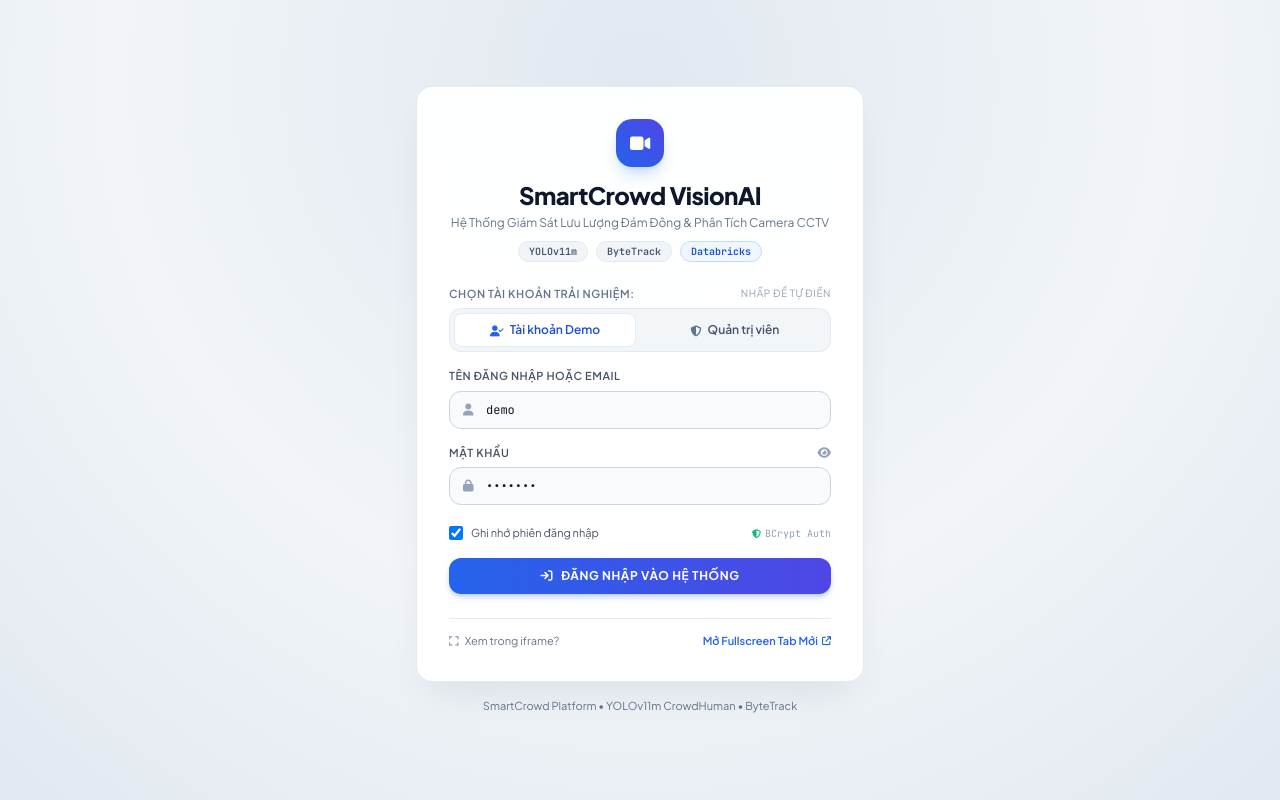
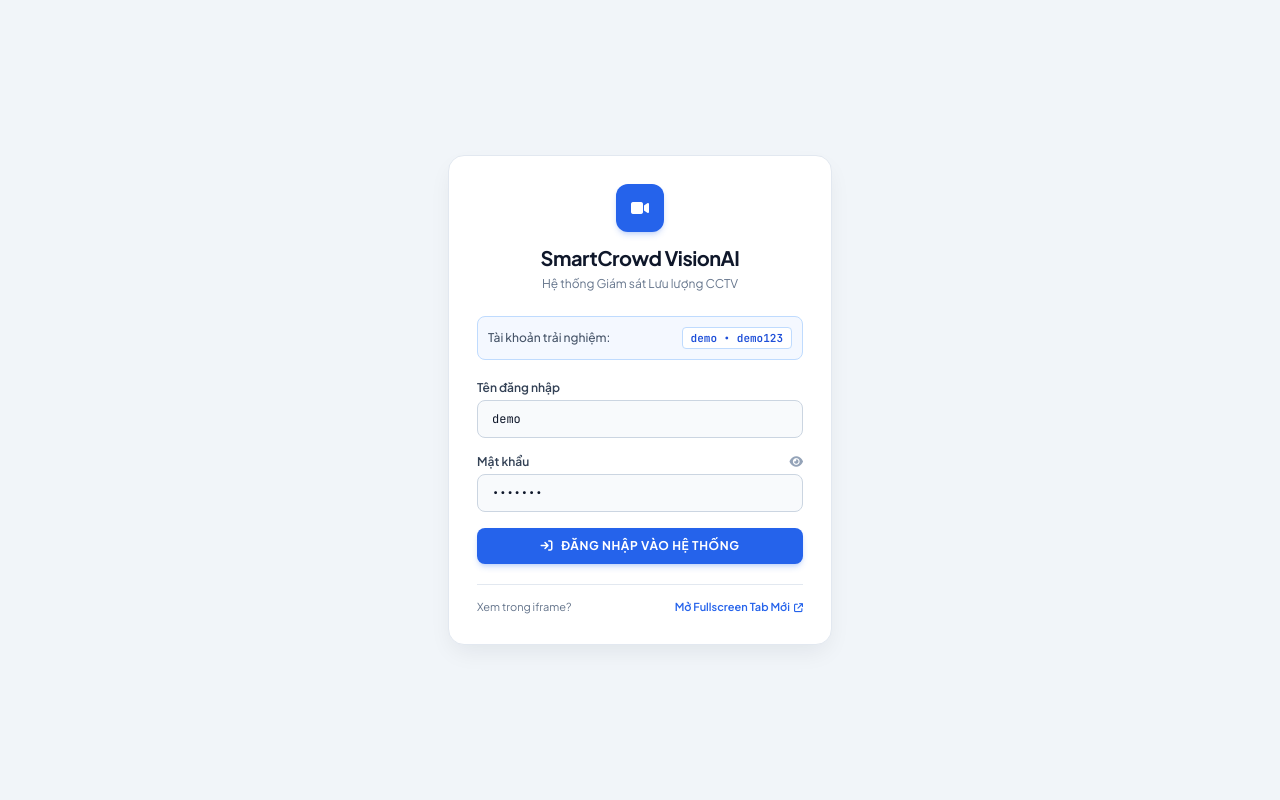
Before and after one commit to MinHung1411/smartcrowd-visionai, a Flask app: page /auth/login in a window 1280 px wide. Run offline with Flask 3, Linux system fonts and the light colour scheme; some libraries are stand-ins or nearby versions.

Commit message:
refactor(auth): simplify login page to basic, clean layout without admin tab or cluttered badges

```diff
--- a/src/app/templates/auth/login.html
+++ b/src/app/templates/auth/login.html
@@ -12,16 +12,15 @@
     <style>
         body {
             font-family: 'Plus Jakarta Sans', -apple-system, BlinkMacSystemFont, sans-serif;
-            background: radial-gradient(circle at 50% 10%, #e2e8f0 0%, #f1f5f9 55%, #e2e8f0 100%);
+            background-color: #f1f5f9;
             color: #0f172a;
             min-height: 100vh;
         }
         .mono-font { font-family: 'JetBrains Mono', monospace; }
         .login-card {
-            background: rgba(255, 255, 255, 0.96);
-            backdrop-filter: blur(16px);
-            border: 1px solid rgba(226, 232, 240, 0.9);
-            box-shadow: 0 20px 40px -15px rgba(15, 23, 42, 0.1);
+            background: #ffffff;
+            border: 1px solid #e2e8f0;
+            box-shadow: 0 10px 25px -5px rgba(15, 23, 42, 0.08);
         }
         .input-field {
             background: #f8fafc;
@@ -39,31 +38,26 @@
 </head>
 <body class="flex flex-col items-center justify-center min-h-screen p-4 antialiased selection:bg-blue-600 selection:text-white">
 
-    <div class="w-full max-w-md space-y-4 my-6">
+    <div class="w-full max-w-sm space-y-4 my-6">
 
-        <!-- Login Container Card -->
-        <div class="login-card rounded-2xl p-7 md:p-8 relative">
-            <!-- Header & Branding -->
+        <!-- Login Card -->
+        <div class="login-card rounded-2xl p-7 relative">
+            <!-- Header -->
             <div class="text-center mb-6">
-                <div class="inline-flex items-center justify-center w-12 h-12 rounded-2xl bg-gradient-to-tr from-blue-600 to-indigo-600 text-white mb-3 shadow-lg shadow-blue-500/25">
-                    <i class="fas fa-video text-lg"></i>
+                <div class="inline-flex items-center justify-center w-12 h-12 rounded-xl bg-blue-600 text-white mb-3 shadow-md shadow-blue-600/20">
+                    <i class="fas fa-video text-base"></i>
                 </div>
-                <h1 class="text-2xl font-extrabold text-slate-900 tracking-tight">
+                <h1 class="text-xl font-bold text-slate-900 tracking-tight">
                     SmartCrowd VisionAI
                 </h1>
-                <p class="text-xs text-slate-500 mt-1">Hệ Thống Giám Sát Lưu Lượng Đám Đông &amp; Phân Tích Camera CCTV</p>
-                <div class="flex items-center justify-center gap-2 mt-2.5">
-                    <span class="px-2.5 py-0.5 rounded-full bg-slate-100 border border-slate-200 text-[10px] mono-font text-slate-600 font-semibold">YOLOv11m</span>
-                    <span class="px-2.5 py-0.5 rounded-full bg-slate-100 border border-slate-200 text-[10px] mono-font text-slate-600 font-semibold">ByteTrack</span>
-                    <span class="px-2.5 py-0.5 rounded-full bg-blue-50 border border-blue-200 text-[10px] mono-font text-blue-700 font-semibold">Databricks</span>
-                </div>
+                <p class="text-xs text-slate-500 mt-1">Hệ thống Giám sát Lưu lượng CCTV</p>
             </div>
 
             <!-- Flash Error/Success Messages -->
             {% with messages = get_flashed_messages(with_categories=true) %}
                 {% if messages %}
                     {% for category, message in messages %}
-                        <div class="mb-4 p-3 rounded-xl text-xs font-medium border flex items-center space-x-2 {% if category == 'error' %}bg-rose-50 text-rose-800 border-rose-200{% else %}bg-emerald-50 text-emerald-800 border-emerald-200{% endif %}">
+                        <div class="mb-4 p-3 rounded-lg text-xs font-medium border flex items-center space-x-2 {% if category == 'error' %}bg-rose-50 text-rose-800 border-rose-200{% else %}bg-emerald-50 text-emerald-800 border-emerald-200{% endif %}">
                             <i class="fas {% if category == 'error' %}fa-triangle-exclamation text-rose-600{% else %}fa-circle-check text-emerald-600{% endif %}"></i>
                             <span>{{ message }}</span>
                         </div>
@@ -71,83 +65,50 @@
                 {% endif %}
             {% endwith %}
 
-            <!-- Quick Account Selector (Demo vs Admin) -->
-            <div class="mb-4">
-                <div class="text-[11px] font-semibold text-slate-500 uppercase tracking-wider mb-1.5 flex items-center justify-between">
-                    <span>Chọn tài khoản trải nghiệm:</span>
-                    <span class="text-[10px] font-normal text-slate-400">Nhấp để tự điền</span>
-                </div>
-                <div class="grid grid-cols-2 gap-2 p-1 bg-slate-100/90 rounded-xl border border-slate-200/80">
-                    <button type="button" id="tabDemo" onclick="switchAccount('demo', 'demo123')"
-                            class="py-2 px-3 rounded-lg text-xs font-semibold bg-white text-blue-700 shadow-xs border border-slate-200/80 flex items-center justify-center space-x-1.5 transition-all">
-                        <i class="fas fa-user-check text-blue-600 text-[11px]"></i>
-                        <span>Tài khoản Demo</span>
-                    </button>
-                    <button type="button" id="tabAdmin" onclick="switchAccount('admin', 'admin123')"
-                            class="py-2 px-3 rounded-lg text-xs font-semibold text-slate-600 hover:text-slate-900 flex items-center justify-center space-x-1.5 transition-all">
-                        <i class="fas fa-shield-halved text-slate-500 text-[11px]"></i>
-                        <span>Quản trị viên</span>
-                    </button>
-                </div>
+            <!-- Demo Hint Box (Gọn gàng, sạch sẽ) -->
+            <div class="mb-5 p-2.5 rounded-lg bg-blue-50/70 border border-blue-200 flex items-center justify-between text-xs">
+                <span class="text-slate-600 font-medium">Tài khoản trải nghiệm:</span>
+                <span class="mono-font text-blue-700 font-bold bg-white px-2 py-0.5 rounded text-[11px] border border-blue-200">
+                    demo &bull; demo123
+                </span>
             </div>
 
             <!-- Login Form -->
             <form method="POST" class="space-y-4">
                 <div>
-                    <label for="email" class="block text-[11px] font-semibold uppercase tracking-wider text-slate-600 mb-1.5">
-                        Tên đăng nhập hoặc Email
+                    <label for="email" class="block text-xs font-semibold text-slate-700 mb-1">
+                        Tên đăng nhập
                     </label>
-                    <div class="relative">
-                        <div class="absolute inset-y-0 left-0 pl-3.5 flex items-center pointer-events-none text-slate-400">
-                            <i class="fas fa-user text-xs"></i>
-                        </div>
-                        <input type="text" id="email" name="email" value="demo" required
-                               class="input-field w-full pl-9 pr-3.5 py-2.5 rounded-xl text-slate-900 text-xs placeholder-slate-400 mono-font"
-                               placeholder="Nhập tên đăng nhập">
-                    </div>
+                    <input type="text" id="email" name="email" value="demo" required
+                           class="input-field w-full px-3.5 py-2.5 rounded-lg text-slate-900 text-xs mono-font"
+                           placeholder="demo">
                 </div>
 
                 <div>
-                    <div class="flex justify-between items-center mb-1.5">
-                        <label for="password" class="block text-[11px] font-semibold uppercase tracking-wider text-slate-600">
+                    <div class="flex justify-between items-center mb-1">
+                        <label for="password" class="block text-xs font-semibold text-slate-700">
                             Mật khẩu
                         </label>
-                        <button type="button" id="togglePasswordBtn" class="text-xs text-slate-400 hover:text-slate-700 transition">
+                        <button type="button" id="togglePasswordBtn" class="text-xs text-slate-400 hover:text-slate-600 transition">
                             <i class="fas fa-eye text-xs" id="togglePasswordIcon"></i>
                         </button>
                     </div>
-                    <div class="relative">
-                        <div class="absolute inset-y-0 left-0 pl-3.5 flex items-center pointer-events-none text-slate-400">
-                            <i class="fas fa-lock text-xs"></i>
-                        </div>
-                        <input type="password" id="password" name="password" value="demo123" required
-                               class="input-field w-full pl-9 pr-10 py-2.5 rounded-xl text-slate-900 text-xs placeholder-slate-400 mono-font"
-                               placeholder="Nhập mật khẩu">
-                    </div>
+                    <input type="password" id="password" name="password" value="demo123" required
+                           class="input-field w-full px-3.5 py-2.5 rounded-lg text-slate-900 text-xs mono-font"
+                           placeholder="demo123">
                 </div>
 
-                <div class="flex items-center justify-between pt-1">
-                    <label class="flex items-center cursor-pointer">
-                        <input type="checkbox" name="remember" checked class="w-3.5 h-3.5 rounded border-slate-300 bg-white text-blue-600 focus:ring-blue-500">
-                        <span class="text-[11px] text-slate-600 ml-2">Ghi nhớ phiên đăng nhập</span>
-                    </label>
-                    <span class="text-[10px] text-slate-400 mono-font flex items-center">
-                        <i class="fas fa-shield-halved mr-1 text-[9px] text-emerald-500"></i>BCrypt Auth
-                    </span>
-                </div>
+                <input type="hidden" name="remember" value="y">
 
-                <button type="submit" class="w-full py-2.5 px-4 bg-gradient-to-r from-blue-600 to-indigo-600 hover:from-blue-700 hover:to-indigo-700 text-white font-bold text-xs uppercase tracking-wider rounded-xl transition-all shadow-md shadow-blue-600/25 flex items-center justify-center gap-2 mt-2 hover:-translate-y-0.5">
+                <button type="submit" class="w-full py-2.5 px-4 bg-blue-600 hover:bg-blue-700 text-white font-bold text-xs uppercase tracking-wider rounded-lg transition shadow-md shadow-blue-600/20 flex items-center justify-center gap-2 mt-2">
                     <i class="fas fa-arrow-right-to-bracket text-xs"></i>
                     <span>ĐĂNG NHẬP VÀO HỆ THỐNG</span>
                 </button>
             </form>
 
             <!-- Fullscreen Recommendation for iframe -->
-            <div class="mt-6 pt-3.5 border-t border-slate-200/90 flex items-center justify-between text-[11px] text-slate-500">
-                <span class="flex items-center">
-                    <i class="fas fa-expand mr-1.5 text-slate-400"></i>
-                    Xem trong iframe?
-                </span>
+            <div class="mt-5 pt-3.5 border-t border-slate-200 flex items-center justify-between text-[11px] text-slate-500">
+                <span>Xem trong iframe?</span>
                 <a href="https://minhunhooo-smartcrowd-visionai.hf.space" target="_blank"
                    class="text-blue-600 hover:text-blue-700 font-semibold transition flex items-center gap-1">
                     <span>Mở Fullscreen Tab Mới</span>
@@ -155,31 +116,12 @@
                 </a>
             </div>
         </div>
-
-        <div class="text-center text-[11px] text-slate-500">
-            <p>SmartCrowd Platform &bull; YOLOv11m CrowdHuman &bull; ByteTrack</p>
-        </div>
     </div>
 
     <script>
-        const emailInput = document.getElementById('email');
         const passwordInput = document.getElementById('password');
         const togglePasswordBtn = document.getElementById('togglePasswordBtn');
         const togglePasswordIcon = document.getElementById('togglePasswordIcon');
-        const tabDemo = document.getElementById('tabDemo');
-        const tabAdmin = document.getElementById('tabAdmin');
-
-        function switchAccount(username, password) {
-            emailInput.value = username;
-            passwordInput.value = password;
-            if (username === 'demo') {
-                tabDemo.className = 'py-2 px-3 rounded-lg text-xs font-semibold bg-white text-blue-700 shadow-xs border border-slate-200/80 flex items-center justify-center space-x-1.5 transition-all';
-                tabAdmin.className = 'py-2 px-3 rounded-lg text-xs font-semibold text-slate-600 hover:text-slate-900 flex items-center justify-center space-x-1.5 transition-all';
-            } else {
-                tabAdmin.className = 'py-2 px-3 rounded-lg text-xs font-semibold bg-white text-blue-700 shadow-xs border border-slate-200/80 flex items-center justify-center space-x-1.5 transition-all';
-                tabDemo.className = 'py-2 px-3 rounded-lg text-xs font-semibold text-slate-600 hover:text-slate-900 flex items-center justify-center space-x-1.5 transition-all';
-            }
-        }
 
         togglePasswordBtn.addEventListener('click', () => {
             if (passwordInput.type === 'password') {
```
